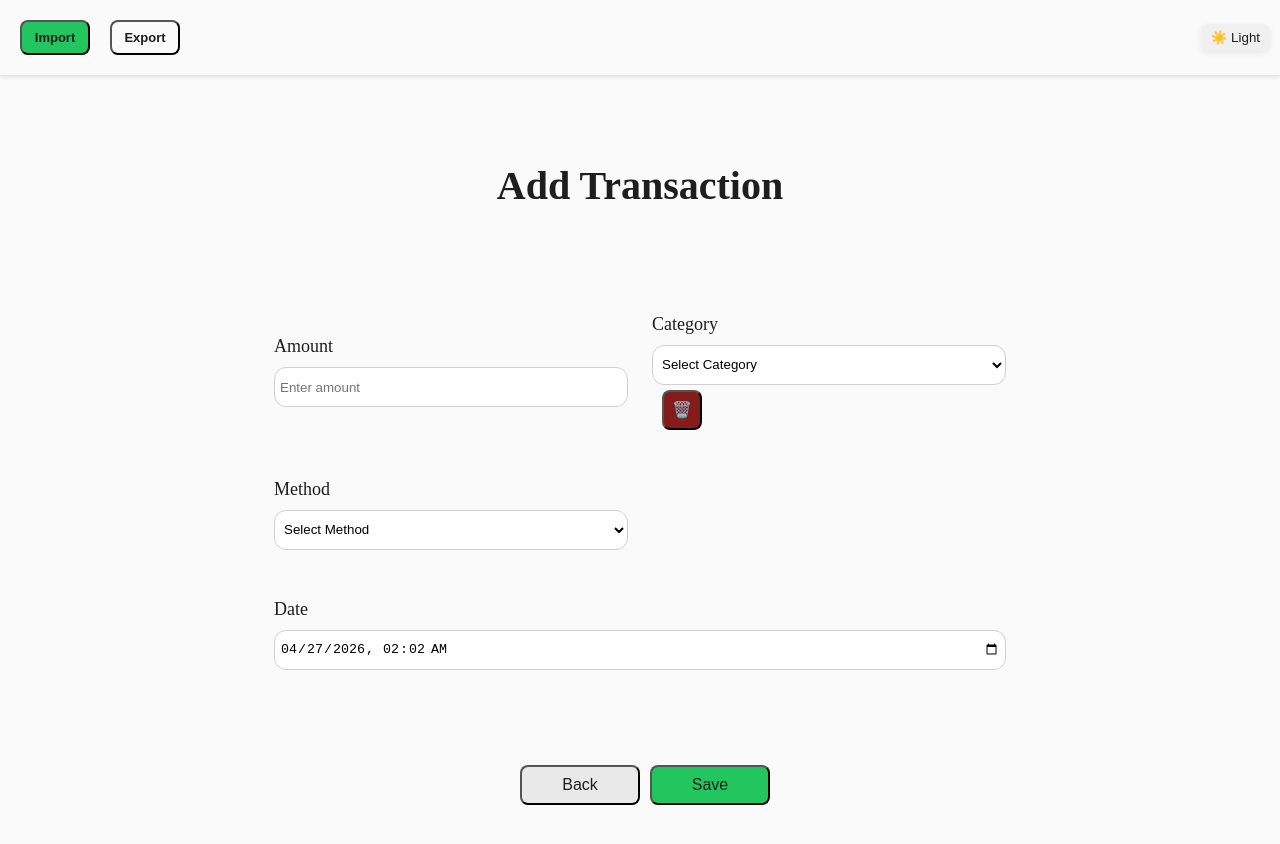
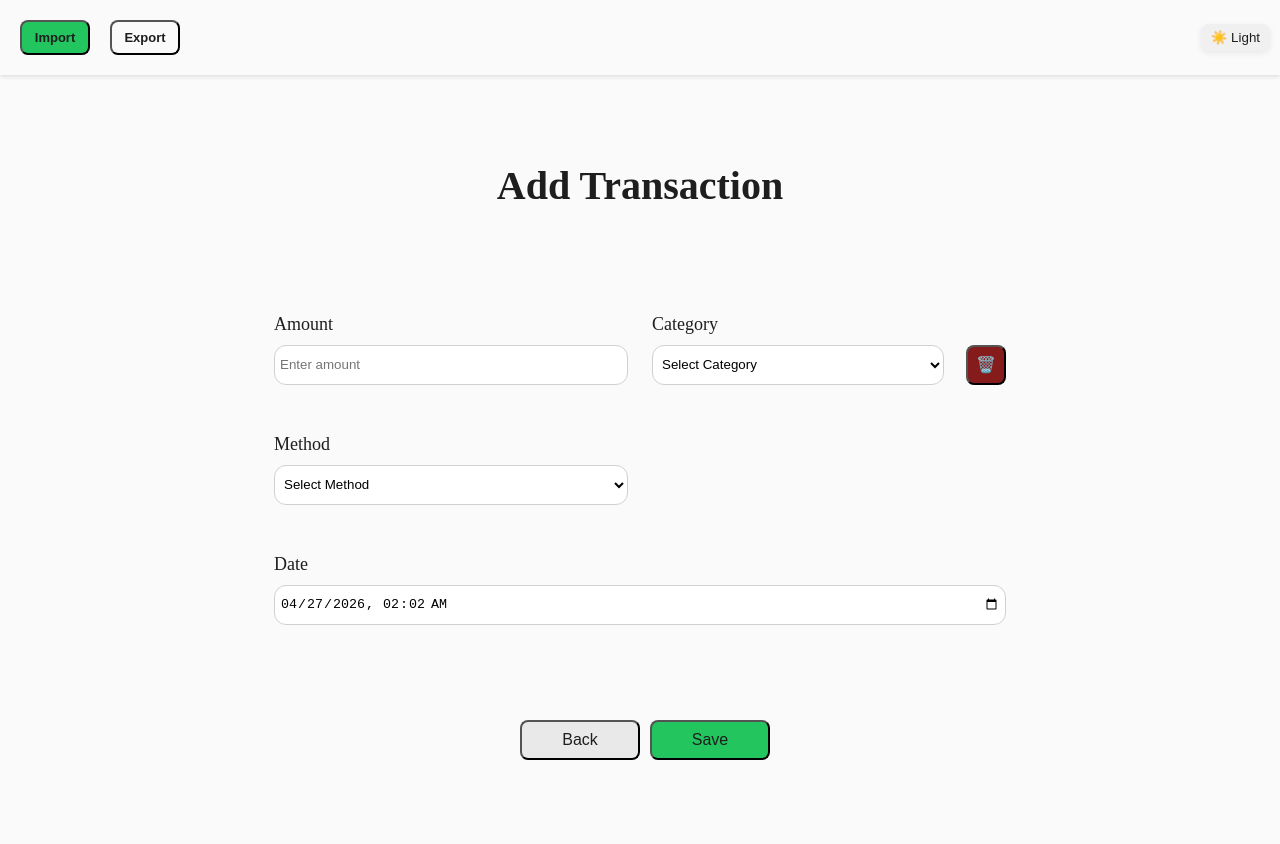
Before and after one commit to yaryhiin/wallet-react, a React (Create React App) app: page /income in a window 1280 px wide. Shown: the top 844 px of the page. After the commit the page ends 820 px from the top, so only its background shows below. Built offline with nearby package versions, Linux system fonts and the light colour scheme.

Commit message:
fixed trash can on addTransaction

```diff
--- a/src/components/codes/AddTransaction.js
+++ b/src/components/codes/AddTransaction.js
@@ -91,6 +91,7 @@ const AddTransaction = ({ addTransaction, type, accounts, addCategory, categorie
 
         <div className={styles.inputContainer}>
           <p className={styles.inputText}>Category</p>
+          <div className={styles.fieldRow}>
             <select
               className={cn(styles.input, errors.category && styles.error)}
               value={category}
@@ -111,12 +112,12 @@ const AddTransaction = ({ addTransaction, type, accounts, addCategory, categorie
             </select>
             <button className={cn(styles.deleteCategoryBtn, styles.deleteBtn, "button")} onClick={() => handleDeleteCategory(category)}>🗑️</button>
           </div>
+        </div>
 
         {showModal && <Modal onAddCategory={handleAddCategory} onClose={() => setShowModal(false)} />}
 
         <div className={styles.inputContainer}>
           <p className={styles.inputText}>Method</p>
-          <div className={styles.fieldRow}>
           <select
             className={cn(styles.input, errors.method && styles.error)}
             value={method}
@@ -128,7 +129,6 @@ const AddTransaction = ({ addTransaction, type, accounts, addCategory, categorie
               <option key={account.id} value={account.id}>{account.name}</option>
             ))}
           </select>
-          </div>
         </div>
 
         <div className={cn(styles.inputContainer, styles.fullWidth)}>
```
Lines whose indentation alone changed are shown as unchanged.
